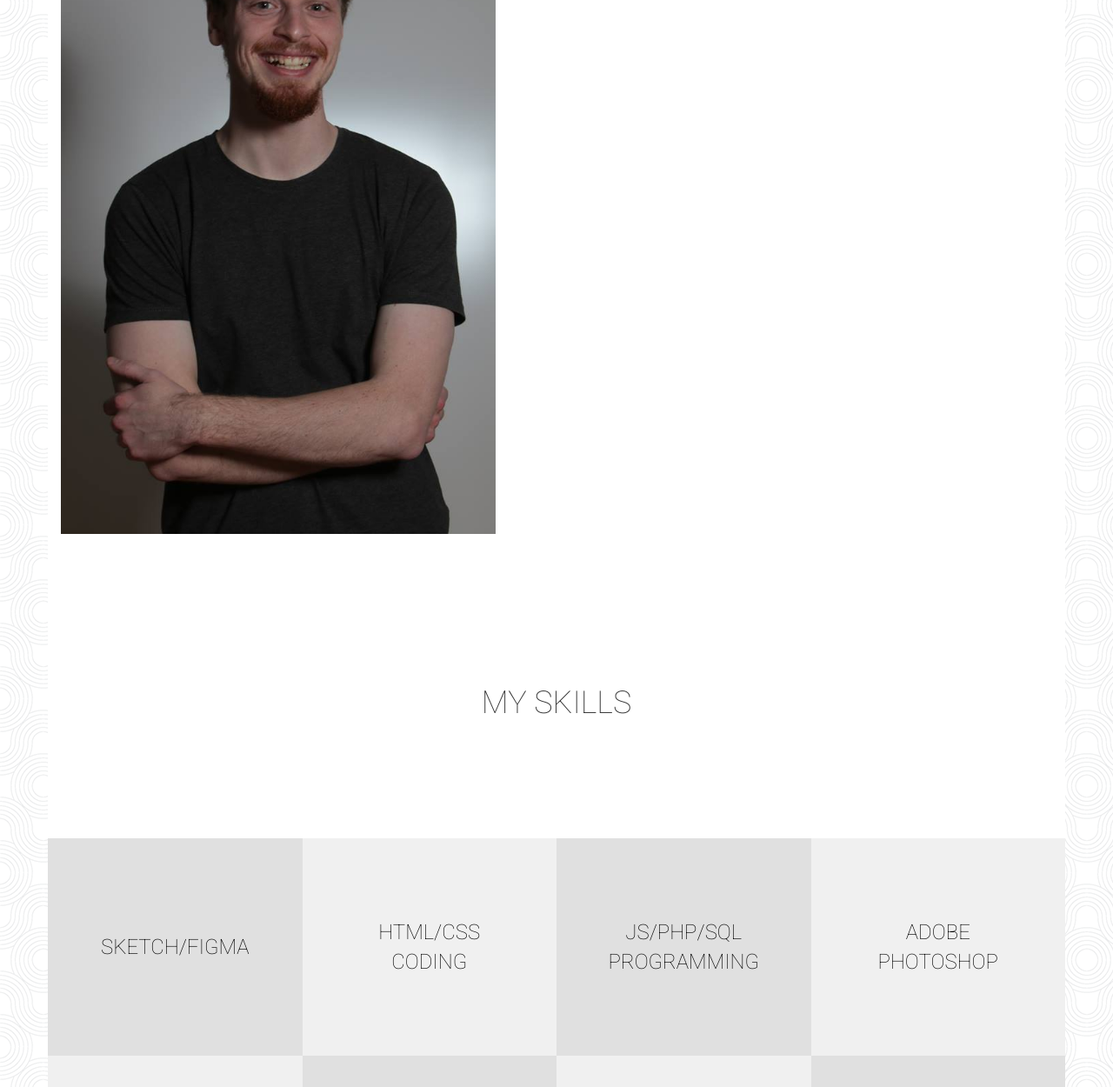
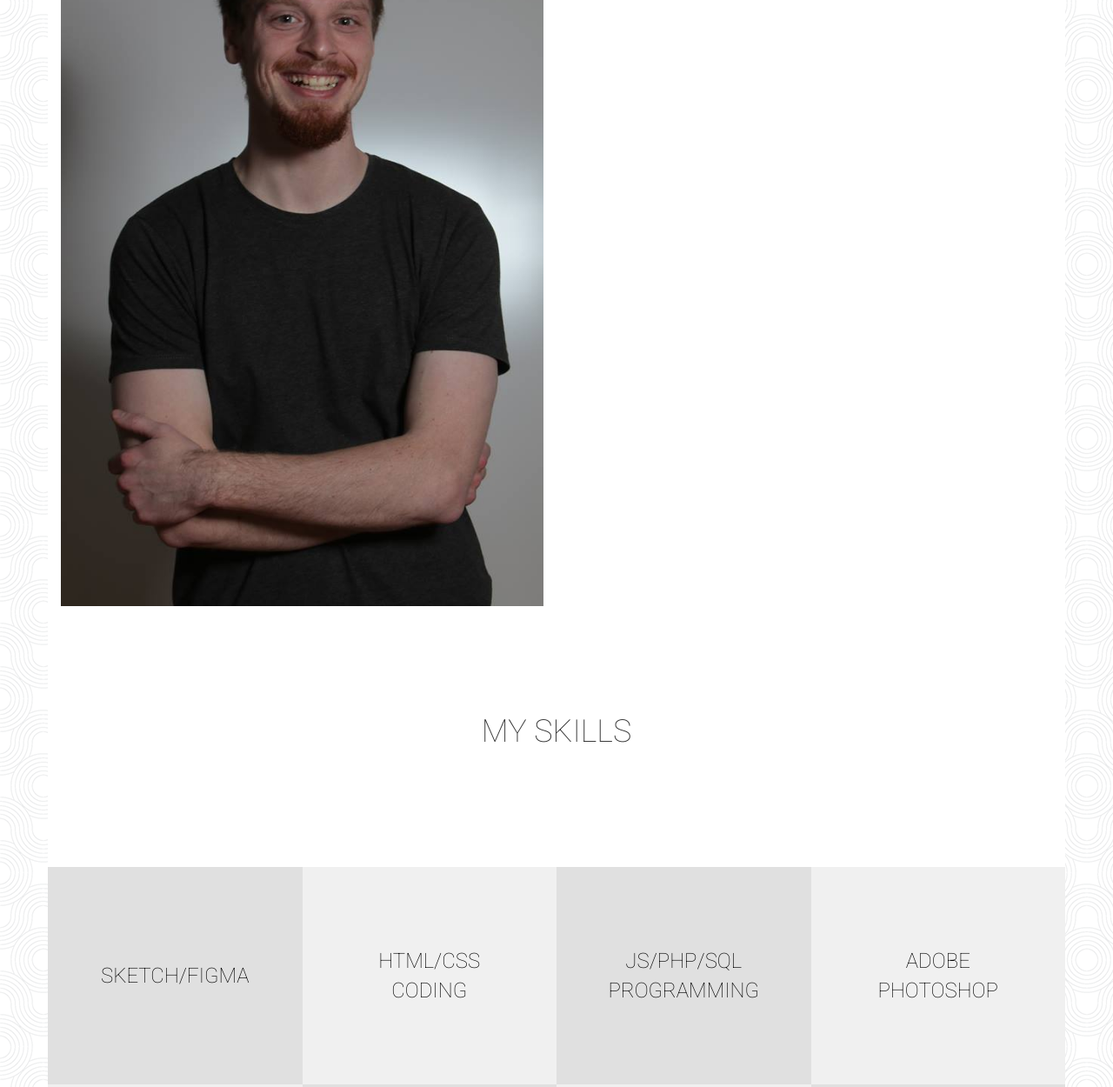
Before and after one commit to filzrna/portfolio, a plain HTML site: page about_me.html in a window 1280 px wide. Shown: the part 796-2046 px from the top of the page at 87% size. Drawn offline with nearby package versions, Linux system fonts and the light colour scheme.

Commit message:
Add files via upload

```diff
--- a/style.css
+++ b/style.css
@@ -204,6 +204,11 @@ body{
 	font-family: 'Roboto', sans-serif;
 	font-weight: 100;
 }
+@media screen and (max-width: 761px){
+	.square-blocks p{
+		font-size: 10pt;
+	}
+}
 .section {
 	margin: 50px 0;
 }
@@ -237,7 +242,7 @@ body{
 	color: #F0F0F0;
 }
 .my-story div{
-	height: 800px;
+	height: 100%;
 }
 .my-story p{
 	font-family: 'Roboto', sans-serif;
@@ -245,7 +250,7 @@ body{
 	font-size: 18pt;
 }
 .my-story img{
-	width: 500px;
+	width: 100%;
 }
 .my-story h2{
 	font-size: 40pt;
```
